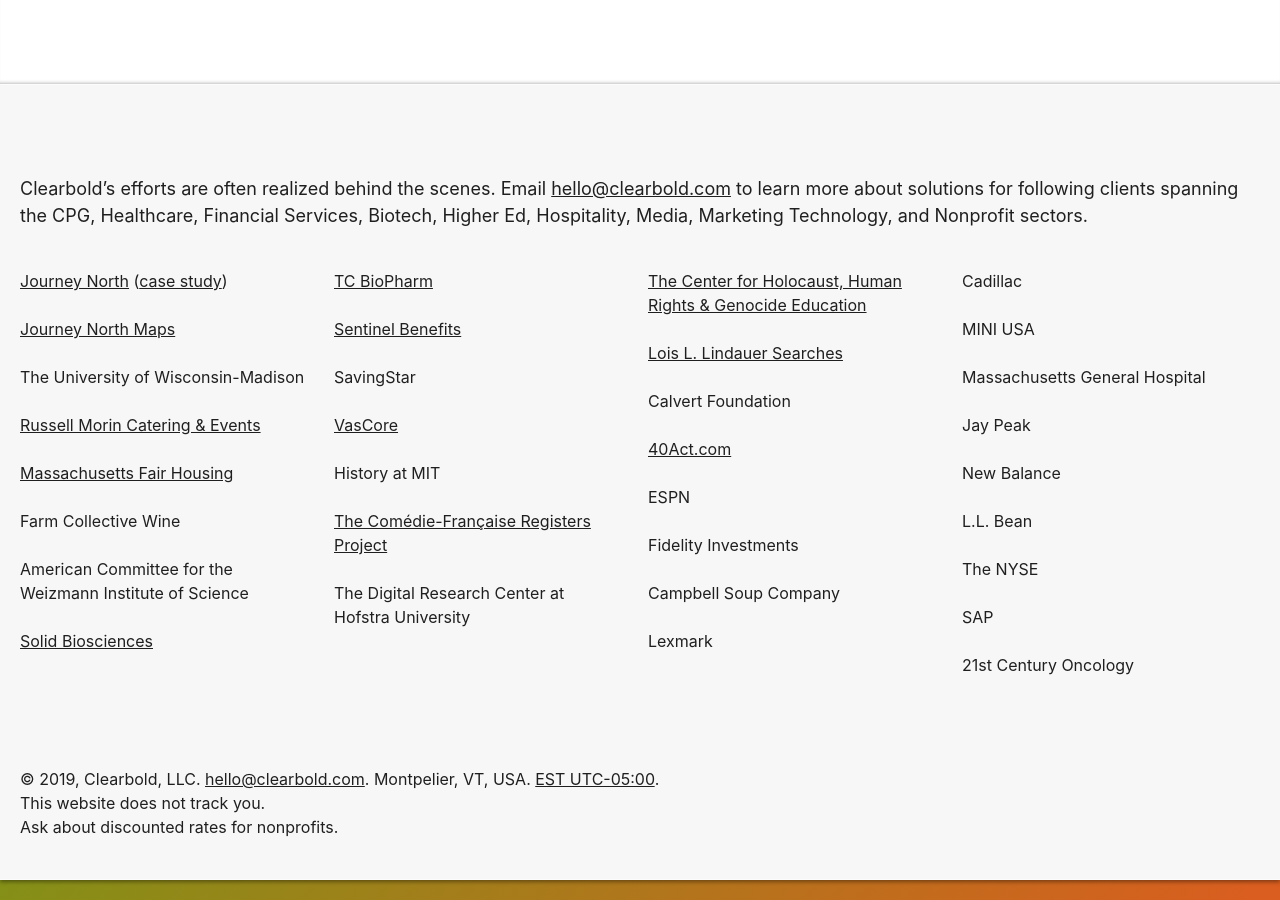
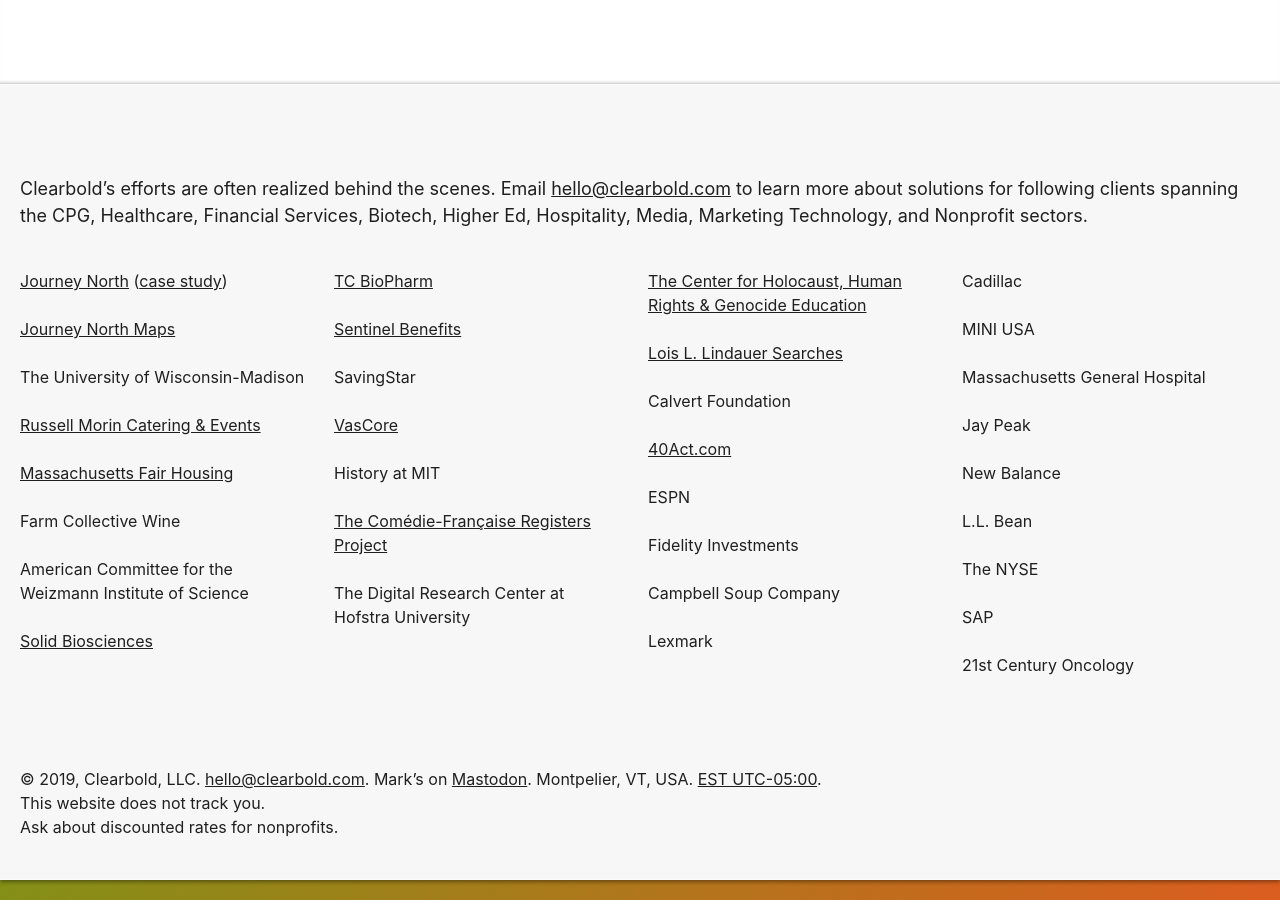
Before and after one commit to clearbold/clearbold.github.io, a Jekyll site: the page built from index.html, in a window 1280 px wide and 900 px high, scrolled down 2944 px. Built offline with Jekyll 4.4.1, drawn with Linux system fonts in a browser that asks for light colours.

Commit message:
Mastodon links

```diff
--- a/_includes/footer.html
+++ b/_includes/footer.html
@@ -1,5 +1,5 @@
     <footer class="panel-bottom" role="contentinfo">
         <div class="wrapper wrapper-content">
-            <p>&copy; 2019, Clearbold, LLC. <a href="mailto:hello@clearbold.com">hello@clearbold.com</a>. Montpelier,&nbsp;VT,&nbsp;USA. <a href="https://en.wikipedia.org/wiki/UTC%E2%88%9205%3A00" target="_blank">EST&nbsp;UTC-05:00</a>.</p><p>This website does not track&nbsp;you.</p><p>Ask about discounted rates for&nbsp;nonprofits.<span class="no-cssgrid"> <a href="https://caniuse.com/#feat=css-grid" target="_blank">Upgrade your browser</a>.</span></p>
+            <p>&copy; 2019, Clearbold, LLC. <a href="mailto:hello@clearbold.com">hello@clearbold.com</a>. Mark&rsquo;s on <a rel="me" href="https://mastodon.technology/@circa1977">Mastodon</a>. Montpelier,&nbsp;VT,&nbsp;USA. <a href="https://en.wikipedia.org/wiki/UTC%E2%88%9205%3A00" target="_blank">EST&nbsp;UTC-05:00</a>.</p><p>This website does not track&nbsp;you.</p><p>Ask about discounted rates for&nbsp;nonprofits.<span class="no-cssgrid"> <a href="https://caniuse.com/#feat=css-grid" target="_blank">Upgrade your browser</a>.</span></p>
         </div>
     </footer>
```
